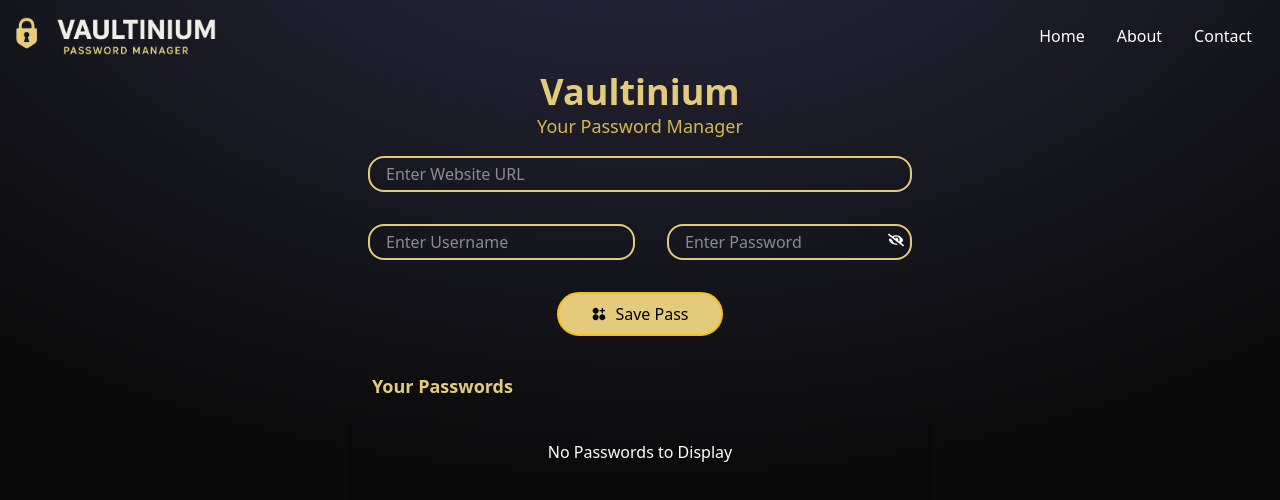
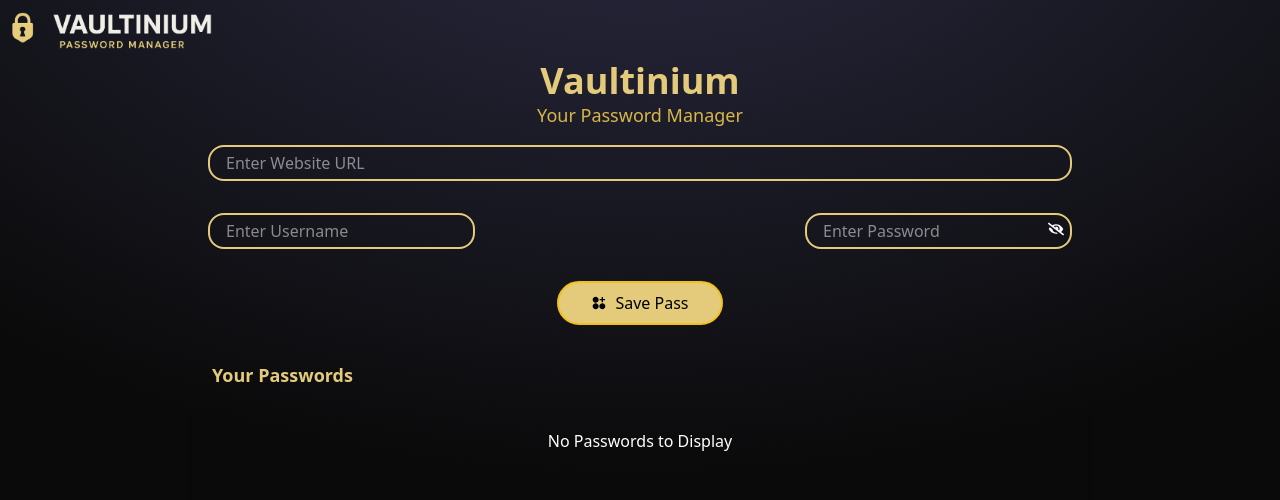
Before and after one commit to g-hitesh/Vaultinium, a React (Vite) app: page / in a window 1280 px wide. Shown: the top 500 px of the page. Built offline with nearby package versions, Linux system fonts and the light colour scheme.

Commit message:
Some css fixes

```diff
--- a/index.html
+++ b/index.html
@@ -8,7 +8,9 @@
     <title>Vaultinium - Password Manager</title>
   </head>
   <body>
+    <div className='bg-neutral-950 bg-[radial-gradient(ellipse_80%_80%_at_50%_-20%,rgba(120,119,198,0.3),rgba(255,255,255,0))]'>
     <div id="root"></div>
+  </div>
     <script type="module" src="/src/main.jsx"></script>
   </body>
 </html>
--- a/src/components/Footer.jsx
+++ /dev/null
@@ -1,11 +0,0 @@
-import React from 'react'
-
-const Footer = () => {
-  return (
-    <div className='text-white'>
-      Created with love by g-hitesh
-    </div>
-  )
-}
-
-export default Footer
--- a/src/components/Manager.jsx
+++ b/src/components/Manager.jsx
@@ -59,20 +59,20 @@ const Manager = () => {
     return (
         <>
             <div className="absolute top-0 z-[-2] h-screen w-screen bg-neutral-950 bg-[radial-gradient(ellipse_80%_80%_at_50%_-20%,rgba(120,119,198,0.3),rgba(255,255,255,0))]"></div>
-            <div className=" mx-auto max-w-4xl container px-40">
+            <div className="mx-auto  max-w-4xl min-h-[calc(100vh-61.39)] container px-40  md:px-0">
                 <h1 className='text-4xl font-bold text-center text-[#e4cb7b]'>Vaultinium</h1>
                 <p className='text-[#d8b74a] text-lg text-center'>Your Password Manager</p>
                 <div className='text-white flex flex-col p-4 gap-8 items-center'>
                     <input value={form.site} onChange={handleChange} placeholder='Enter Website URL' className=' border-2 w-full border-[#e4cb7b] rounded-2xl px-4 py-1' type="text" name='site' />
-                    <div className="flex w-full  justify-between gap-8">
+                    <div className="flex w-full flex-col md:flex-row justify-between gap-8">
                         <input value={form.username} onChange={handleChange} placeholder='Enter Username' className=' border-2 border-[#e4cb7b] rounded-2xl px-4 py-1' type="text" name='username' />
                         <div className="relative ">
                             <input value={form.password} onChange={handleChange} placeholder='Enter Password' className=' border-2 border-[#e4cb7b] rounded-2xl px-4 py-1 w-full' type={passType} name='password' />
                             <span onClick={showPass} className="absolute right-2 top-2 cursor-pointer">{showPassword ? <FaEye /> : <FaEyeSlash />}</span>
                         </div>
                     </div>
-                    {/* disabled={form.password.length < 6 && form.username.length < 3 && form.site.length < 4} */}
-                    <button onClick={savePassword} className='text-black flex justify-center items-center bg-[#e4cb7b] rounded-full gap-2 px-8 py-2 w-fit cursor-pointer border-2 border-[#f2c01a]'>
+
+                    <button disabled={form.password.length < 6 && form.username.length < 3 && form.site.length < 4} onClick={savePassword} className='text-black flex justify-center items-center bg-[#e4cb7b] rounded-full gap-2 px-8 py-2 w-fit cursor-pointer border-2 border-[#f2c01a]'>
                         <RiApps2AddFill />
                         Save Pass</button>
                 </div>
--- a/src/components/Navbar.jsx
+++ b/src/components/Navbar.jsx
@@ -3,23 +3,10 @@ import React from 'react'
 const Navbar = () => {
     return (
         <nav className="sticky top-0">
-            <div className="max-w-screen-xl flex flex-wrap items-center justify-between mx-auto p-4">
+            <div className="max-w-screen-xl flex flex-wrap items-center md:justify-between justify-center mx-auto p-3">
                 <a href="/" className="flex items-center space-x-3 rtl:space-x-reverse">
                     <img src="/src/assets/logo.png" className="w-[200px]" alt="Vaultinium Logo" />
                 </a>
-                <div className="items-center justify-between flex w-auto order-1" id="navbar-language">
-                    <ul className="flex font-medium p-0 rounded-lg space-x-2 rtl:space-x-reverse flex-row mt-0 border-0">
-                        <li>
-                            <a href="#home" className="block py-2 px-3 text-white hover:text-[#e4cb7b] rounded-sm bg-transparent p-0" aria-current="page">Home</a>
-                        </li>
-                        <li>
-                            <a href="#about" className="block py-2 px-3 text-white hover:text-[#e4cb7b] rounded-sm bg-transparent p-0">About</a>
-                        </li>
-                        <li>
-                            <a href="#contact" className="block py-2 px-3 text-white hover:text-[#e4cb7b] rounded-sm bg-transparent p-0">Contact</a>
-                        </li>
-                    </ul>
-                </div>
             </div>
         </nav>
     )
```
